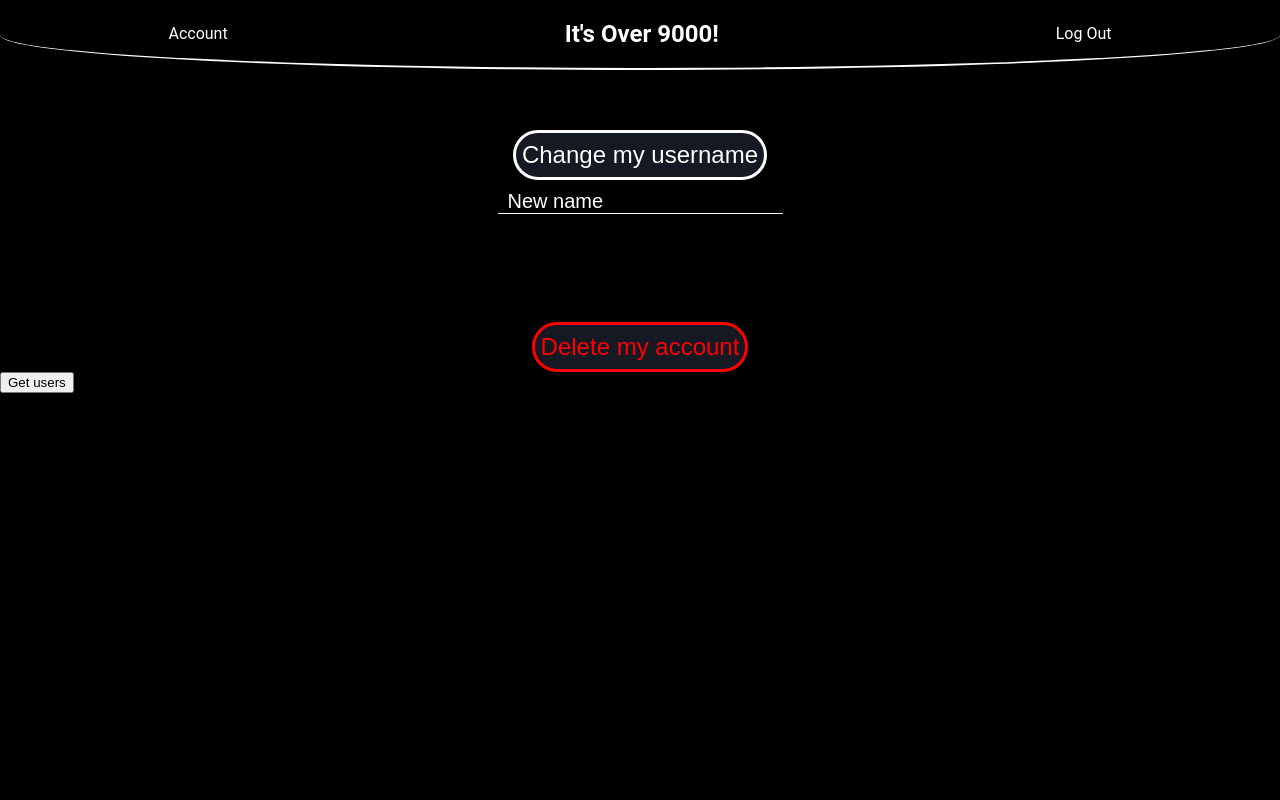
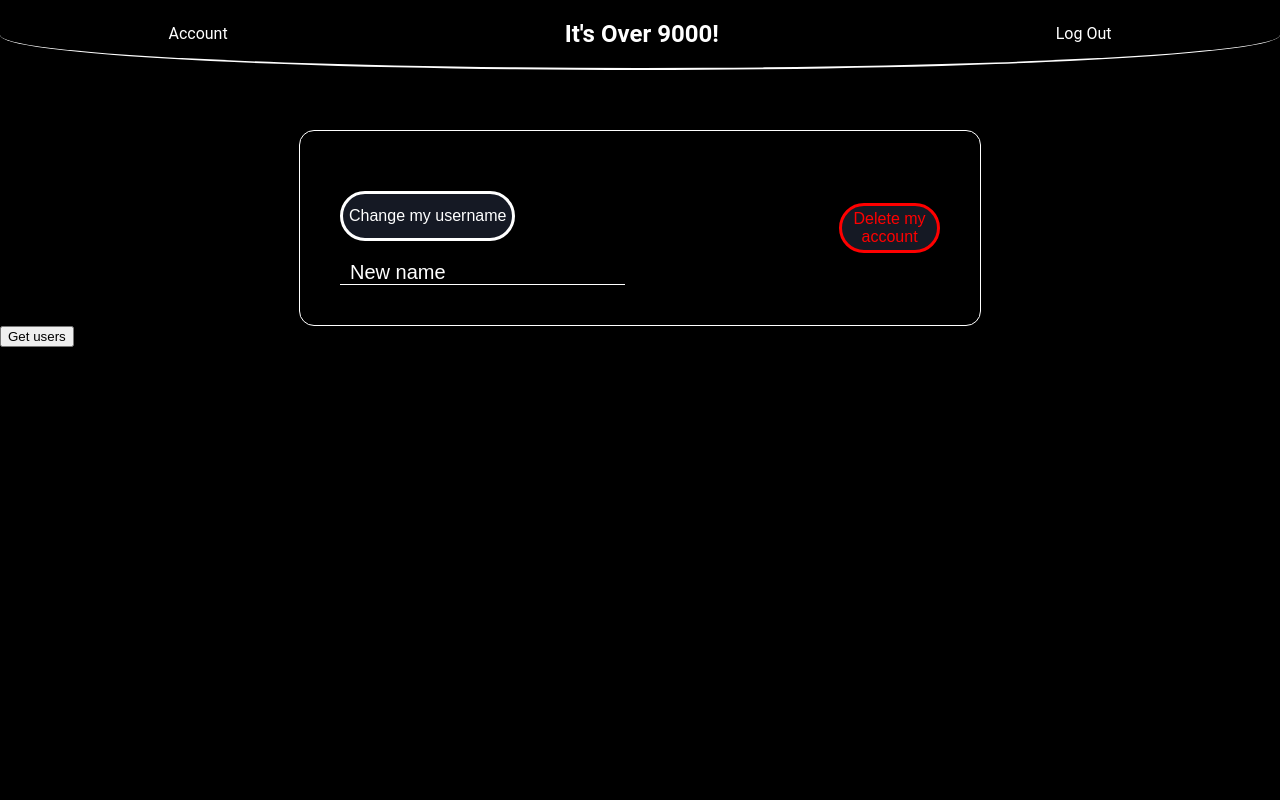
Before and after one commit to it-is-over9000/ItsOver9000-FE, a React (Create React App) app: page /account in a window 1280 px wide. Shown: the top 800 px of the page. Built offline with nearby package versions, Linux system fonts and the light colour scheme.

Commit message:
adjusted styling on user dashboard

```diff
--- a/src/App.css
+++ b/src/App.css
@@ -171,7 +171,7 @@ body {
 
 .changename-btn {
   height: 50px;
-  font-size: 24px;
+  font-size: 16px;
   color: white;
   background-color: #151924;
   border: 3.5px solid white;
@@ -179,6 +179,7 @@ body {
   opacity: 1.0;
   outline: none;
   cursor: pointer;
+  margin-bottom: 10px;
 }
 
 .account-h1 {
@@ -187,14 +188,25 @@ body {
 
 .user-dashboard {
   display: flex;
-  flex-direction: column;
+  /* flex-direction: column; */
   justify-content: center;
   align-items: center;
+  width: 600px;
+  margin-top: 60px;
+  border: 1px solid white;
+  border-radius: 15px;
+  padding: 40px;
+}
+
+.user-dashboard-wrapper {
+  display: flex;
+  justify-content: center;
 }
 
 .delete-btn {
   height: 50px;
-  font-size: 24px;
+  font-size: 16px;
+  /* padding: 10px; */
   color: red;
   background-color: #151924;
   border: 3.5px solid red;
--- a/src/components/ApiButtons.js
+++ b/src/components/ApiButtons.js
@@ -30,6 +30,7 @@ class ApiButtons extends React.Component {
             .then (res => {
                 console.log(res)
                 localStorage.setItem('token', res.data.token)
+                localStorage.setItem()
             })
             .catch(err => console.log(err))
     }
@@ -50,7 +51,7 @@ class ApiButtons extends React.Component {
         e.preventDefault()
 
         withAuth()
-            .put ('https://over9000be2.herokuapp.com/api/users/5', {username: 'extranewname'})
+            .put ('https://over9000be2.herokuapp.com/api/users', {username: 'extranewname'})
             .then (res => {
                 console.log(res)
                 // localStorage.setItem('token', res.data.token)
--- a/src/components/Login.js
+++ b/src/components/Login.js
@@ -17,9 +17,10 @@ class Login extends React.Component {
 
     login = e => {
         e.preventDefault()
+        localStorage.setItem('user', this.state.username)
 
         axios
-            .post ( 'https://over9000be2.herokuapp.com/api/login', {username: 'newname', password: 'password'})
+            .post ( 'https://over9000be2.herokuapp.com/api/login', {username: this.state.username, password: this.state.password})
             .then (res => {
                 console.log(res)
                 localStorage.setItem('token', res.data.token)
@@ -54,6 +55,7 @@ class Login extends React.Component {
                             <input
                             value={this.state.password}
                             name="password"
+                            type="password"
                             placeholder="password"
                             onChange={this.handleChanges}
                             />
--- a/src/components/Register.js
+++ b/src/components/Register.js
@@ -54,6 +54,7 @@ class Register extends React.Component {
                             <input
                             value={this.state.password}
                             name="password"
+                            type="password"
                             placeholder="password"
                             onChange={this.handleChanges}
                             />
--- a/src/components/UserDashboard.js
+++ b/src/components/UserDashboard.js
@@ -17,17 +17,33 @@ class UserDashboard extends React.Component {
     changeName = e => {
         e.preventDefault()
 
+        let localName= localStorage.getItem('user')
+
+        let myName = withAuth()
+            .get ('https://over9000be2.herokuapp.com/api/users')
+            .then (res => {
+                console.log(res)
+                // return res.data.find(user=> user.username === localName)
+
+                let foundIt = res.data.find(user=> user.username === localName)
+                console.log(foundIt)
+                return foundIt
+            })
+            .catch(err => console.log(err))
+
+            console.log(myName)
+
         withAuth()
-            .put ('https://over9000be2.herokuapp.com/api/users/', {username: this.state.username})
+        .put (`https://over9000be2.herokuapp.com/api/users/${myName.id}`, {username: this.state.username})
         .then (res => {
             console.log(res)
             localStorage.setItem('user', res.data.username)
-                this.setState({
-                    newname: res.data.username
-                })
         })
         .catch(err => console.log(err))
+
     }
+
+
 
     logout = () => {
         localStorage.removeItem('token')
@@ -76,9 +92,10 @@ class UserDashboard extends React.Component {
                 <Link to="/chess"><h2>It's Over 9000!</h2></Link>
                 <div className="menu" onClick={this.logout}>Log Out</div>
             </div>
+                <div className="user-dashboard-wrapper">
                     <div className="user-dashboard">
                         {/* <h1 className="account-h1">Hi there {username}</h1> */}
-                <form onSubmit={this.changeName} className="login-form">
+                        <form onSubmit={this.changeName} className="">
                             <button type="submit" className="changename-btn">Change my username</button>
                                 <input
                                 value={this.state.username}
@@ -90,6 +107,7 @@ class UserDashboard extends React.Component {
                             <h2 >Your username was changed to {this.state.newname}</h2>
                         <button onClick={this.deleteUser} className="delete-btn">Delete my account</button>
                     </div>
+                </div>
             <button onClick={this.getUsers}>Get users</button>
         </div>
     )
```
Lines whose indentation alone changed are shown as unchanged.
